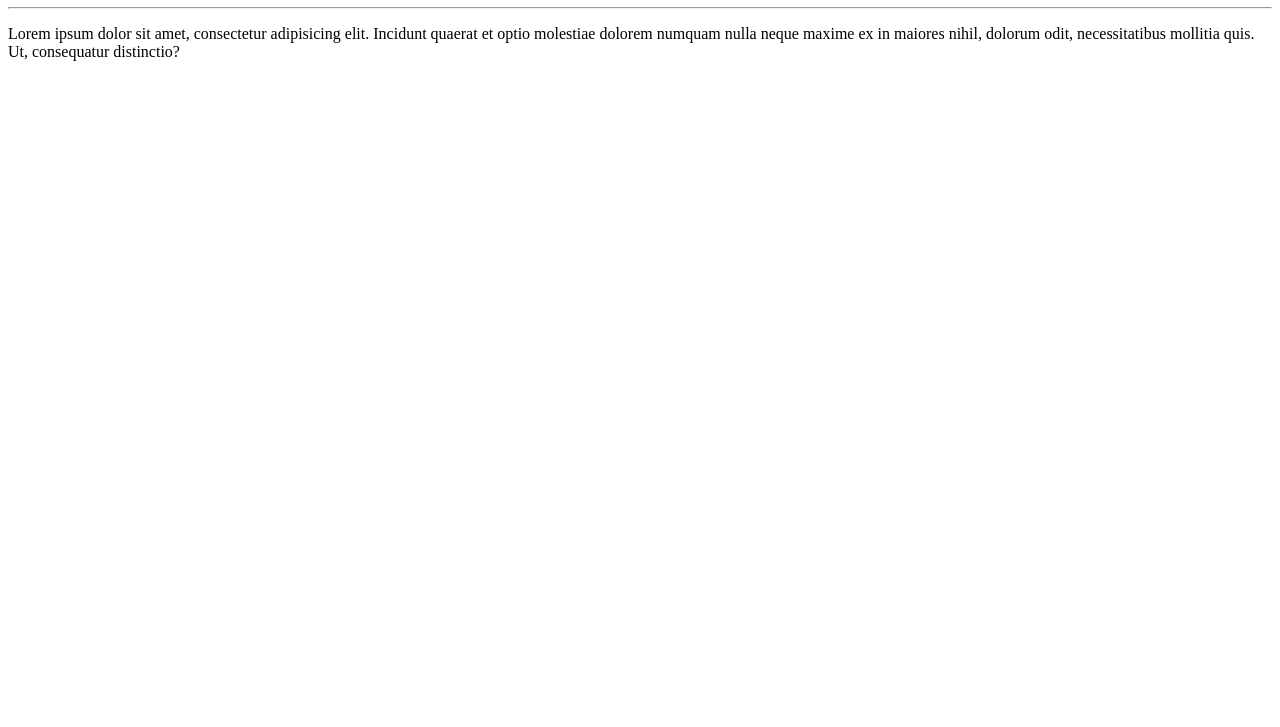
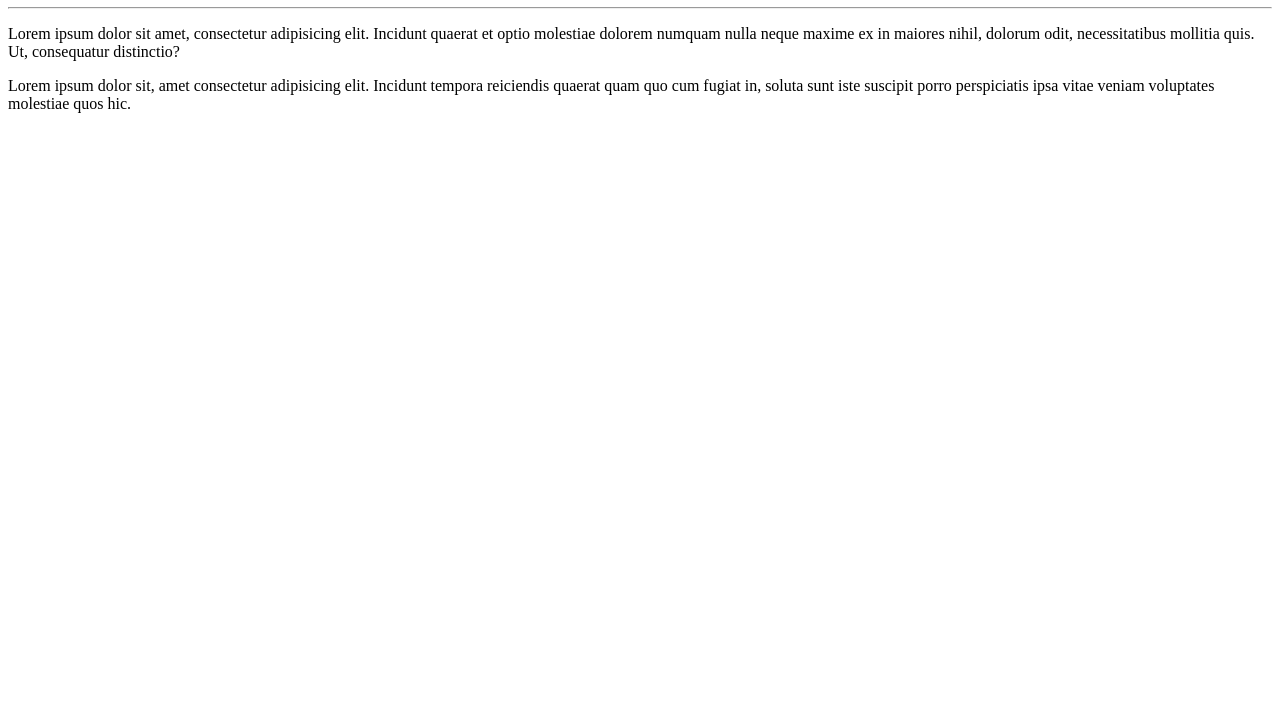
Before and after one commit to MCecilia-Andrade/Ola-Mundo, a plain HTML site: page Site-exemplo/index.html in a window 1280 px wide. Shown: the part 73-800 px from the top of the page. Drawn offline with Linux system fonts and the light colour scheme.

Commit message:
Update Index.html

```diff
--- a/Site-exemplo/index.html
+++ b/Site-exemplo/index.html
@@ -9,5 +9,6 @@
     <h1>Olá, mundo!</h1>
     <hr>
     <p> Lorem ipsum dolor sit amet, consectetur adipisicing elit. Incidunt quaerat et optio molestiae dolorem numquam nulla neque maxime ex in maiores nihil, dolorum odit, necessitatibus mollitia quis. Ut, consequatur distinctio?</p>
+    <p>Lorem ipsum dolor sit, amet consectetur adipisicing elit. Incidunt tempora reiciendis quaerat quam quo cum fugiat in, soluta sunt iste suscipit porro perspiciatis ipsa vitae veniam voluptates molestiae quos hic.</p>
 </body>
 </html>
```
